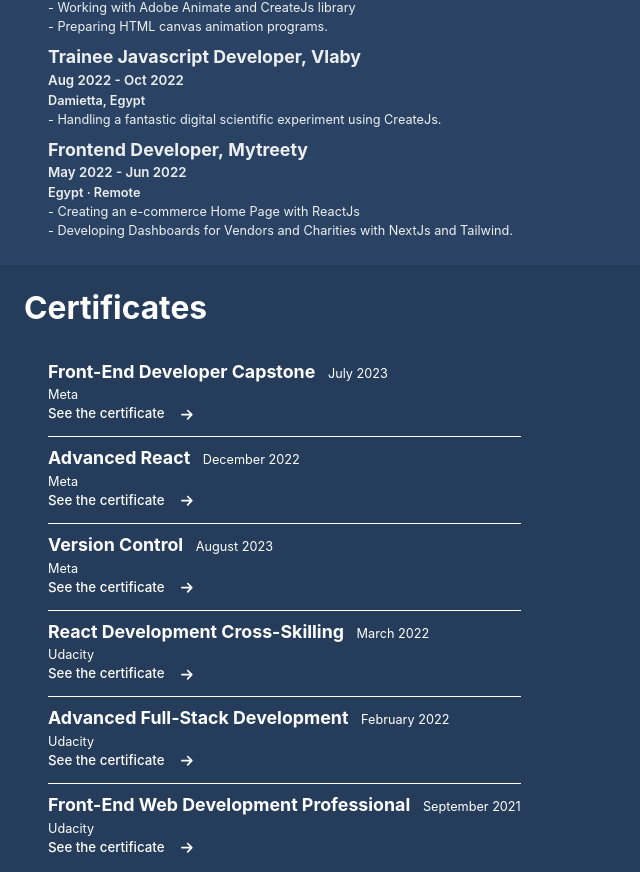
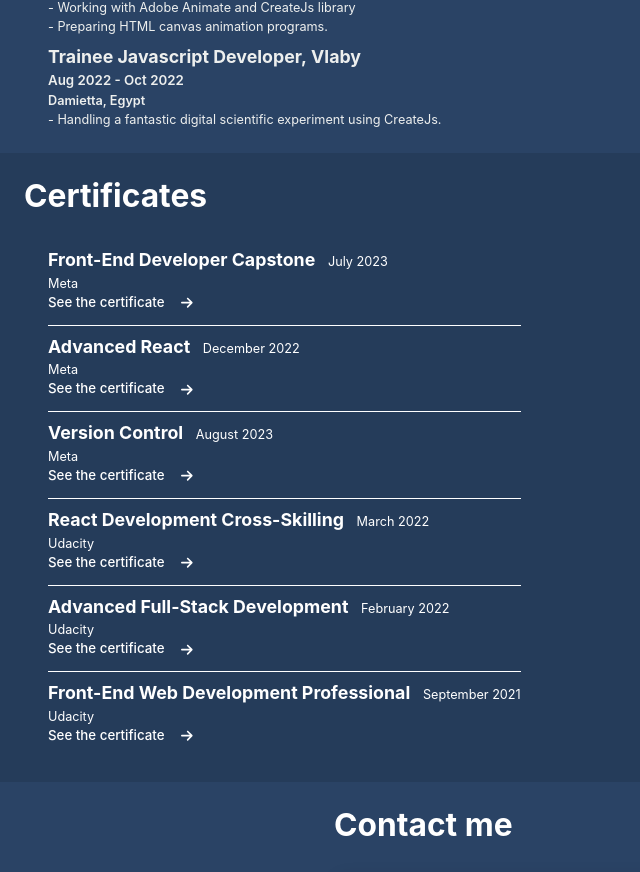
Before and after one commit to MohamedAlaa28/portfolio, a React (Create React App) app: page / in a window 1280 px wide. Shown: the part 1352-2224 px from the top of the page, without its empty margins (0-640 px from the left). Built offline with nearby package versions, Linux system fonts and the light colour scheme.

Commit message:
Update ExperienceSection.js

```diff
--- a/src/components/ExperienceSection.js
+++ b/src/components/ExperienceSection.js
@@ -19,14 +19,14 @@
     city: "Damietta, Egypt",
     role: "- Handling a fantastic digital scientific experiment using CreateJs.",
   },
-  {
-    id: 3,
-    title: "Frontend Developer",
-    company: "Mytreety",
-    duration: "May 2022 - Jun 2022",
-    city: "Egypt · Remote",
-    role: "- Creating an e-commerce Home Page with ReactJs. - Developing Dashboards for Vendors and Charities with NextJs and Tailwind.",
-  },
+  // {
+  //   id: 3,
+  //   title: "Frontend Developer",
+  //   company: "Mytreety",
+  //   duration: "May 2022 - Jun 2022",
+  //   city: "Egypt · Remote",
+  //   role: "- Creating an e-commerce Home Page with ReactJs. - Developing Dashboards for Vendors and Charities with NextJs and Tailwind.",
+  // },
 ];
 
 const ExperienceSection = () => {
```
